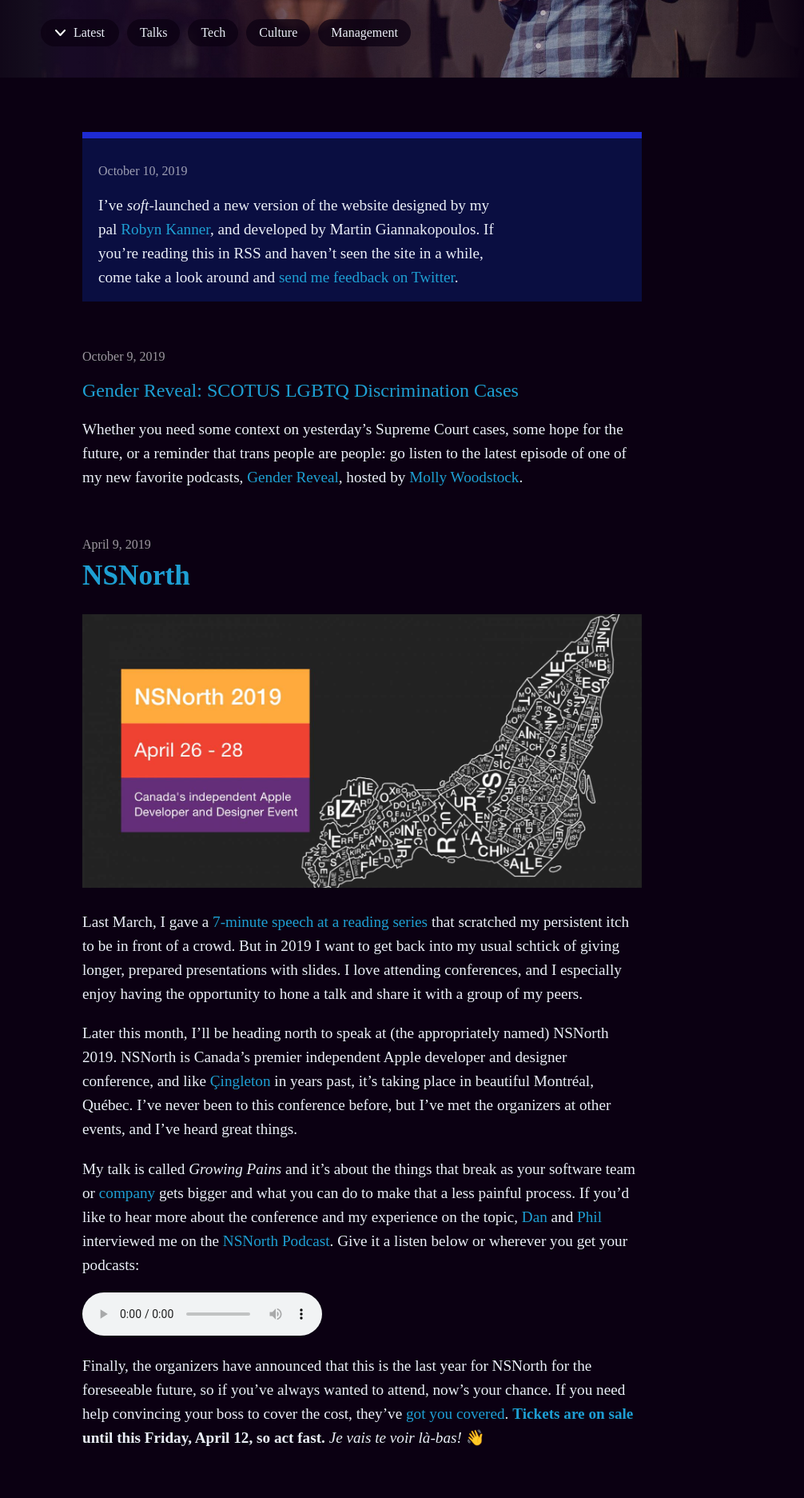
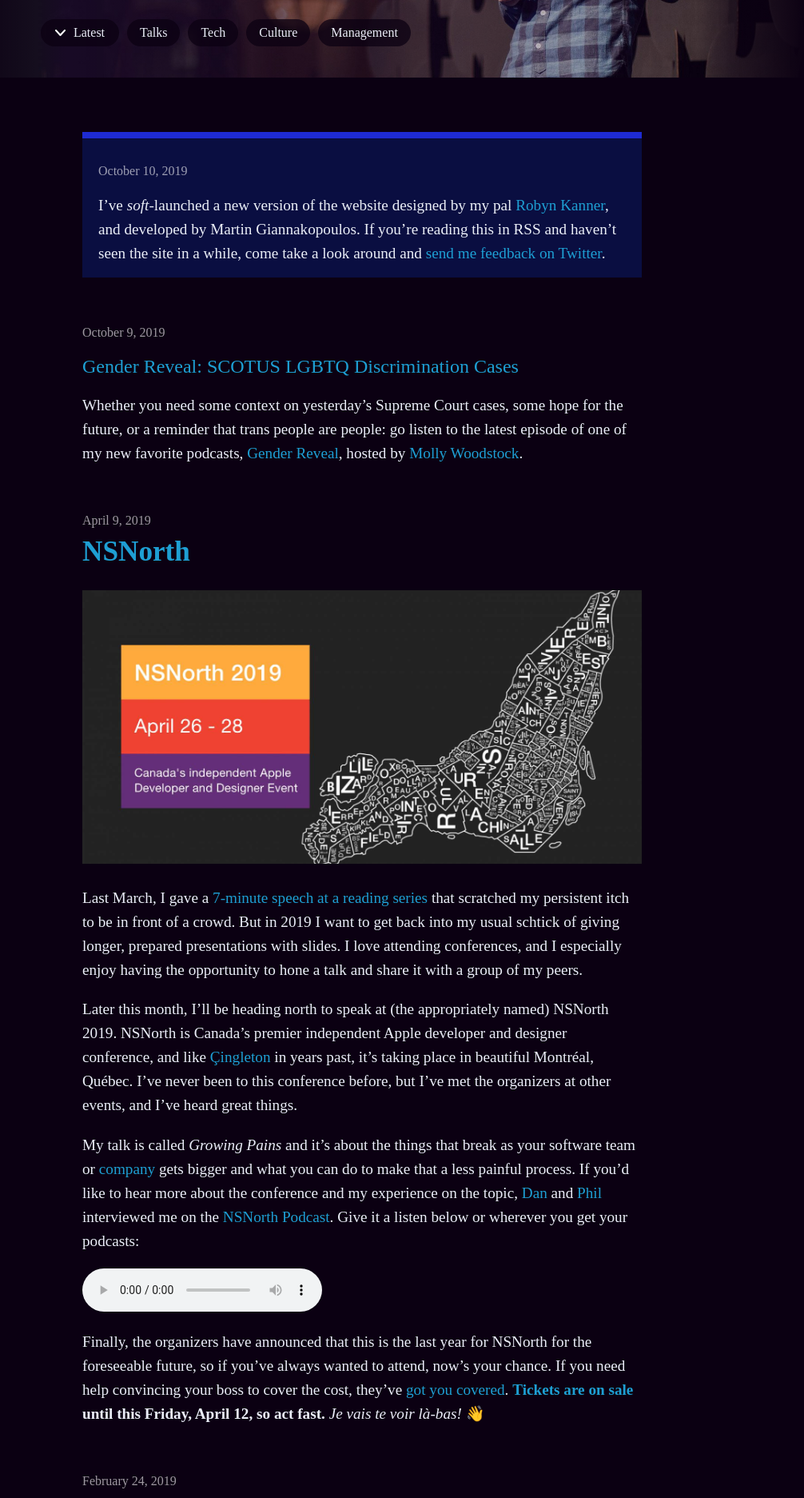
Before and after one commit to mbbischoff/website, a Jekyll site: the page built from index.html, in a window 1280 px wide. Shown: the part 420-2293 px from the top of the page at 80% size, without its empty margins (187-1193 px from the left). Built offline with Jekyll 4.4.1, drawn with Linux system fonts in a browser that asks for light colours; some web fonts are replaced; the list of posts is cut into pages by our own code.

Commit message:
Update _posts.scss

```diff
--- a/_sass/_posts.scss
+++ b/_sass/_posts.scss
@@ -22,7 +22,7 @@
   }
 
   p {
-    max-width: 500px;
+    /* TODO: Do I want this? max-width: 500px; */
     margin-bottom: 0px;
   }
 }
```
